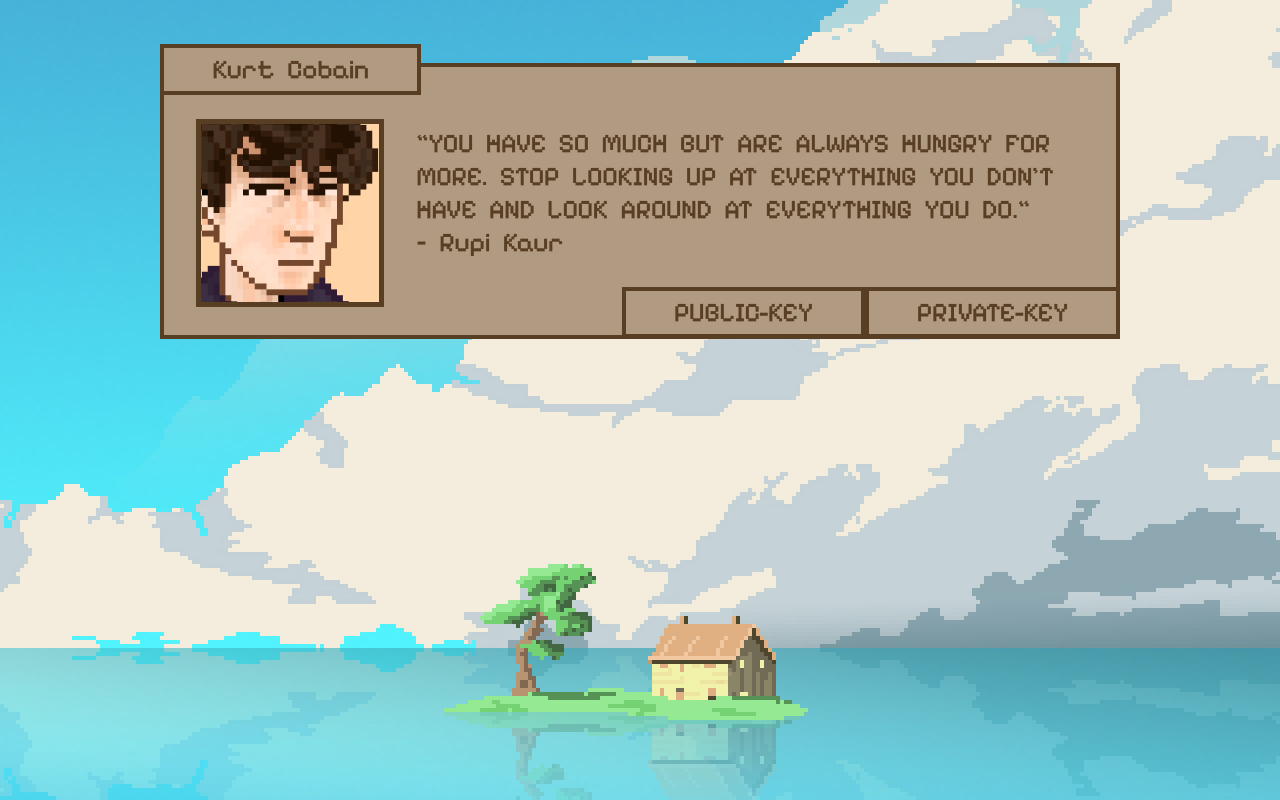
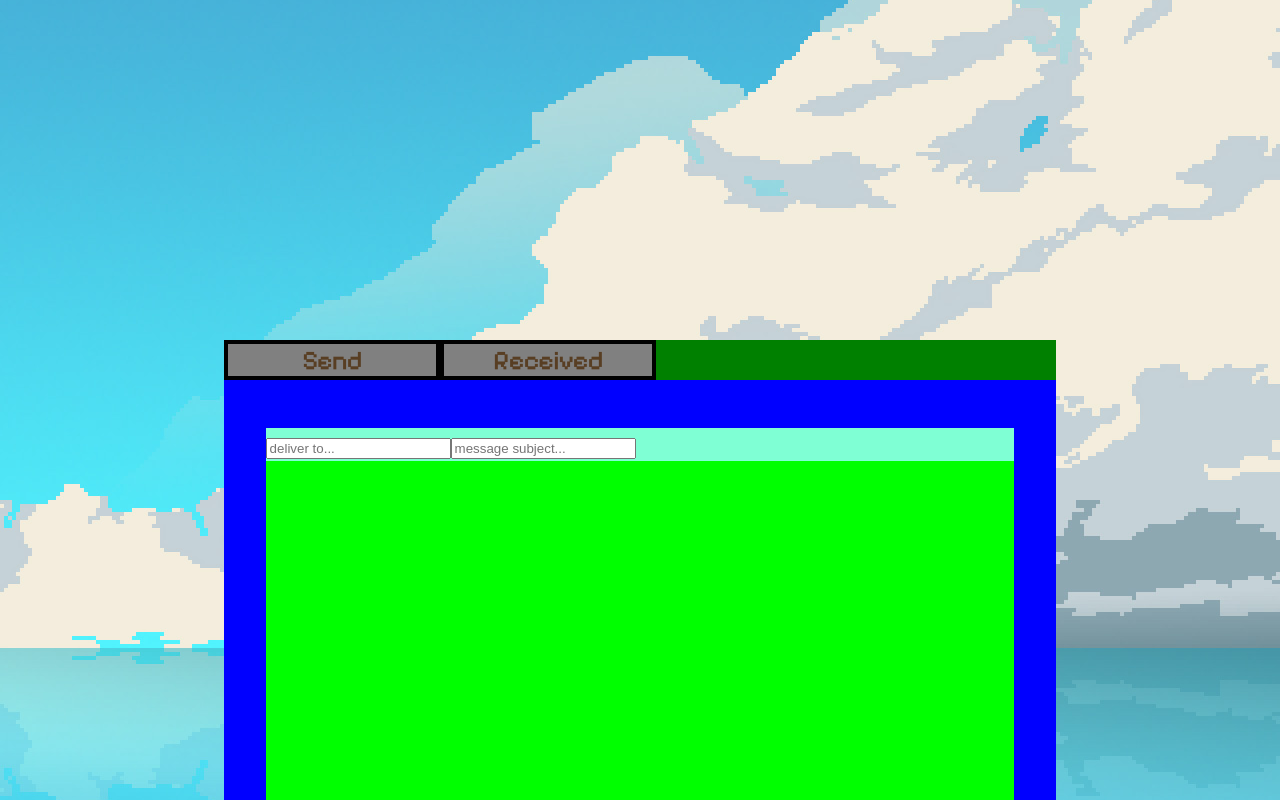
Before and after one commit to agw2005/rsa-encryption-discrete-math-v2, a React (Vite) app: page / in a window 1280 px wide. Shown: the part 140-940 px from the top of the page. Built offline with nearby package versions, Linux system fonts and the light colour scheme.

Commit message:
TODO: finish delivery interface in sandbox

```diff
--- a/src/App.tsx
+++ b/src/App.tsx
@@ -1,9 +1,10 @@
+import Sandbox from "./components/sandbox/Sandbox.tsx";
 import UserOne from "./components/userOne/UserOne.tsx";
 
 function App() {
   return (
     <>
-      <UserOne />
+      <Sandbox />
     </>
   );
 }
--- /dev/null
+++ b/src/components/sandbox/Sandbox.css
@@ -0,0 +1,43 @@
+.s-o-container {
+  background-color: green;
+  width: 65%;
+  margin: 0rem auto;
+  position: relative;
+  top: 30rem;
+}
+
+.send-received {
+  height: 2.5rem;
+  max-width: 20rem;
+  min-width: 27rem;
+  background-color: red;
+  padding: 0rem;
+  display: flex;
+}
+
+.send-received div {
+  border: var(--box-border-test-black);
+  width: 50%;
+  background-color: gray;
+  z-index: 5;
+  text-align: center;
+}
+
+.outer-body {
+  width: 100%;
+  height: 30rem;
+  background-color: blue;
+  display: flex;
+  align-items: center; /* Vertically center child (inner-body class) */
+  justify-content: center; /* Horizontally center child (inner-body class) */
+}
+
+.inner-body {
+  height: 80%;
+  width: 90%;
+  background-color: lime;
+}
+
+.form form {
+  background-color: aquamarine;
+}
--- /dev/null
+++ b/src/components/sandbox/Sandbox.tsx
@@ -0,0 +1,80 @@
+import React from "react";
+import "./Sandbox.css";
+
+const Sandbox = () => {
+  return (
+    <>
+      <div className="s-o-container">
+        <div className="send-received">
+          <div>Send</div>
+          <div>Received</div>
+        </div>
+        <div className="outer-body">
+          <div className="inner-body">
+            <div className="form">
+              <form>
+                <input type="text" placeholder="deliver to..." />
+                <input type="text" placeholder="message subject..." />
+              </form>
+            </div>
+          </div>
+        </div>
+      </div>
+      <br />
+      <br />
+      <br />
+      <br />
+      <br />
+      <br />
+      <br />
+      <br />
+      <br />
+      <br />
+      <br />
+      <br />
+      <br />
+      <br />
+      <br />
+      <br />
+      <br />
+      <br />
+      <br />
+      <br />
+      <br />
+      <br />
+      <br />
+      <br />
+      <br />
+      <br />
+      <br />
+      <br />
+      <br />
+      <br />
+      <br />
+      <br />
+      <br />
+      <br />
+      <br />
+      <br />
+      <br />
+      <br />
+      <br />
+      <br />
+      <br />
+      <br />
+      <br />
+      <br />
+      <br />
+      <br />
+      <br />
+      <br />
+      <br />
+      <br />
+      <br />
+      <br />
+      <p>test</p>
+    </>
+  );
+};
+
+export default Sandbox;
```
Also changed, not shown: public/test.jpg (added).
